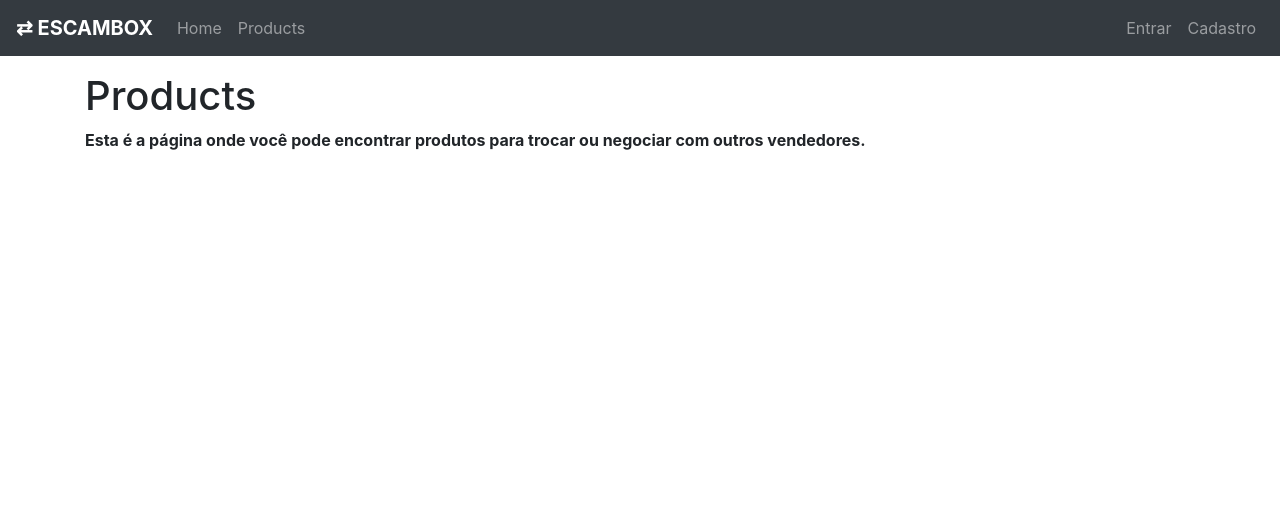
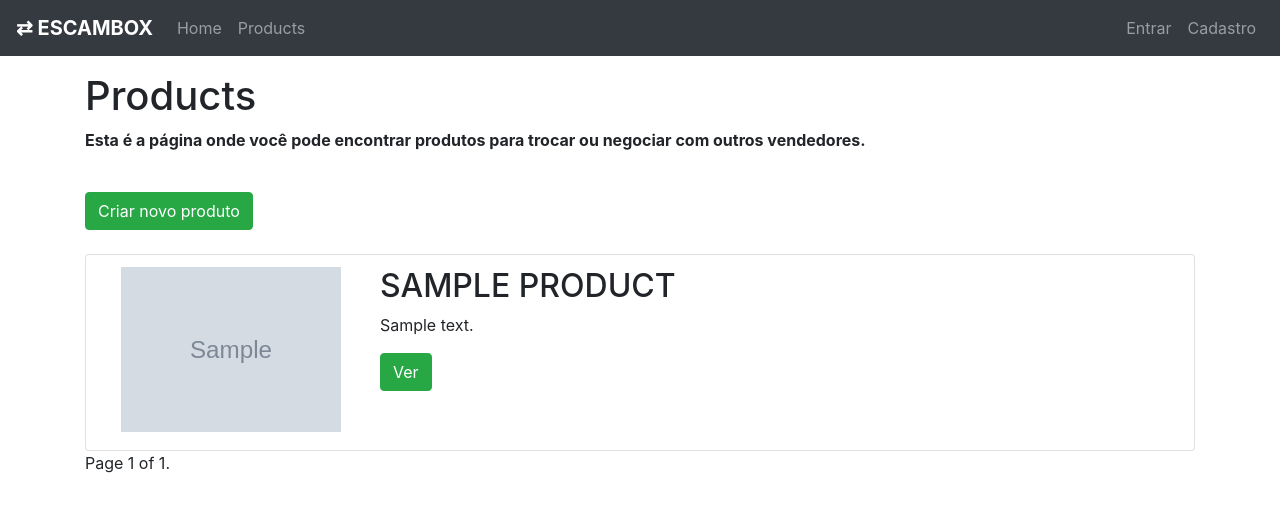
Before and after one commit to tiagomagnusss/esw-trabalho-final, a Django app: page /products/ in a window 1280 px wide. Shown: the top 512 px of the page. Run offline with Django 4.2, Linux system fonts and the light colour scheme; tables that the repository leaves empty hold one stand-in row (values such as "Sample post"); grey boxes marked "Sample" are stand-in pictures; some libraries are stand-ins or nearby versions.

Commit message:
Criando página de criação e visualização de produto, atualizando índice para ter a lista de produtos

```diff
--- a/templates/products/index.html
+++ b/templates/products/index.html
@@ -5,4 +5,43 @@
 {% block content %}
     <h1>Products</h1>
     <p><b>Esta é a página onde você pode encontrar produtos para trocar ou negociar com outros vendedores.</b></p>
+
+    <a href="{% url 'pages:productcreate' %}" class="my-4 btn btn-success">Criar novo produto</a>
+
+    <ul class="list-group">
+        {% for product in products %}
+            <li class="list-group-item">
+                <div class="d-inline-flex">
+                    {% if product.image %}
+                        <img src="{{ product.image.url }}" class="col-4 mr-4 rounded float-left img-fluid"/>
+                    {% endif %}
+                    <div class="">
+                        <h2>{{ product.title|upper }}</h2>
+                        <p>{{ product.description }}</p>
+                        <a href="{% url 'pages:productdetail' pk=product.id %}" class="btn btn-success">Ver</a>
+                    </div>
+                </div>
+            </li>
+        {% endfor %}
+    </ul>
+
+    {% if page_obj is not None %}
+        <div class="pagination">
+            <span class="step-links">
+                {% if page_obj.has_previous %}
+                    <a href="?page=1">&laquo; first</a>
+                    <a href="?page={{ page_obj.previous_page_number }}">previous</a>
+                {% endif %}
+
+                <span class="current">
+                    Page {{ page_obj.number }} of {{ page_obj.paginator.num_pages }}.
+                </span>
+
+                {% if page_obj.has_next %}
+                    <a href="?page={{ page_obj.next_page_number }}">next</a>
+                    <a href="?page={{ page_obj.paginator.num_pages }}">last &raquo;</a>
+                {% endif %}
+            </span>
+        </div>
+    {% endif %}
 {% endblock %}
```
Also changed, not shown: templates/products/create.html (added, +13 -0 lines), templates/products/product.html (added, +38 -0 lines).
